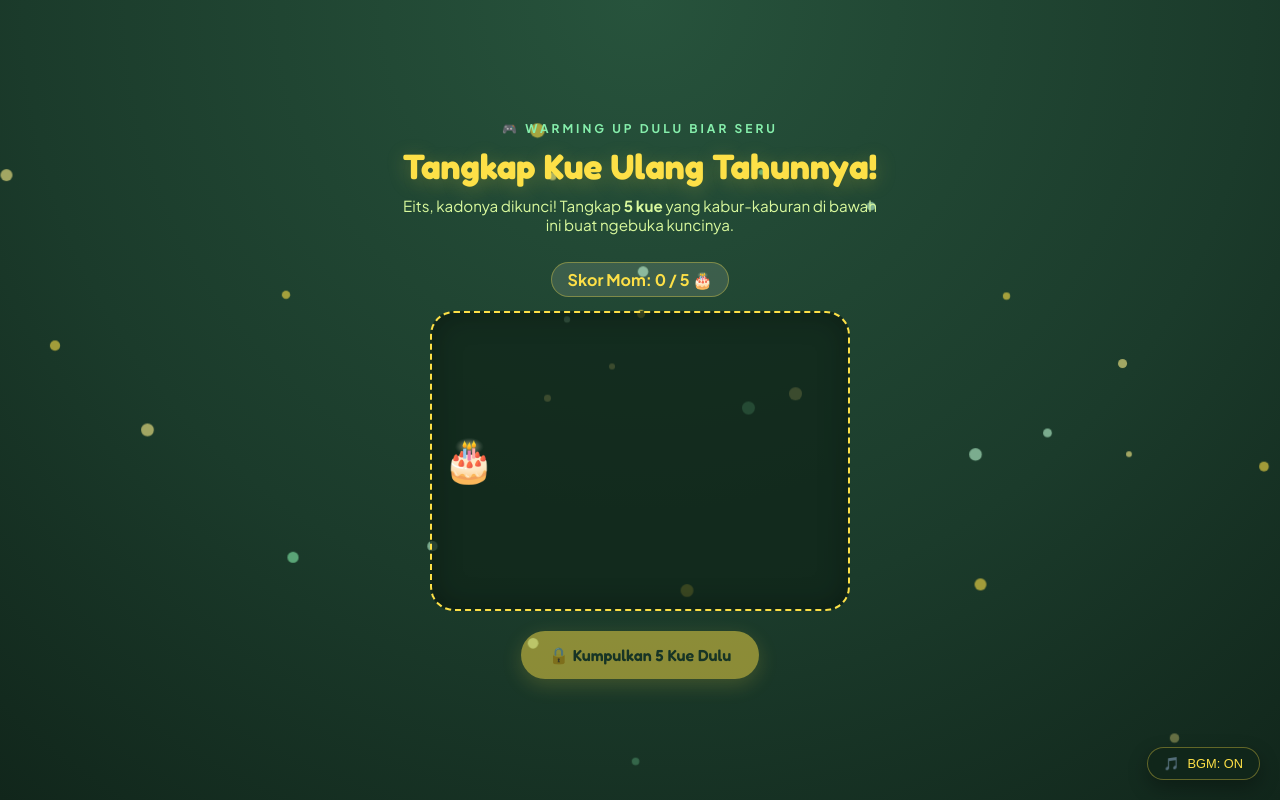
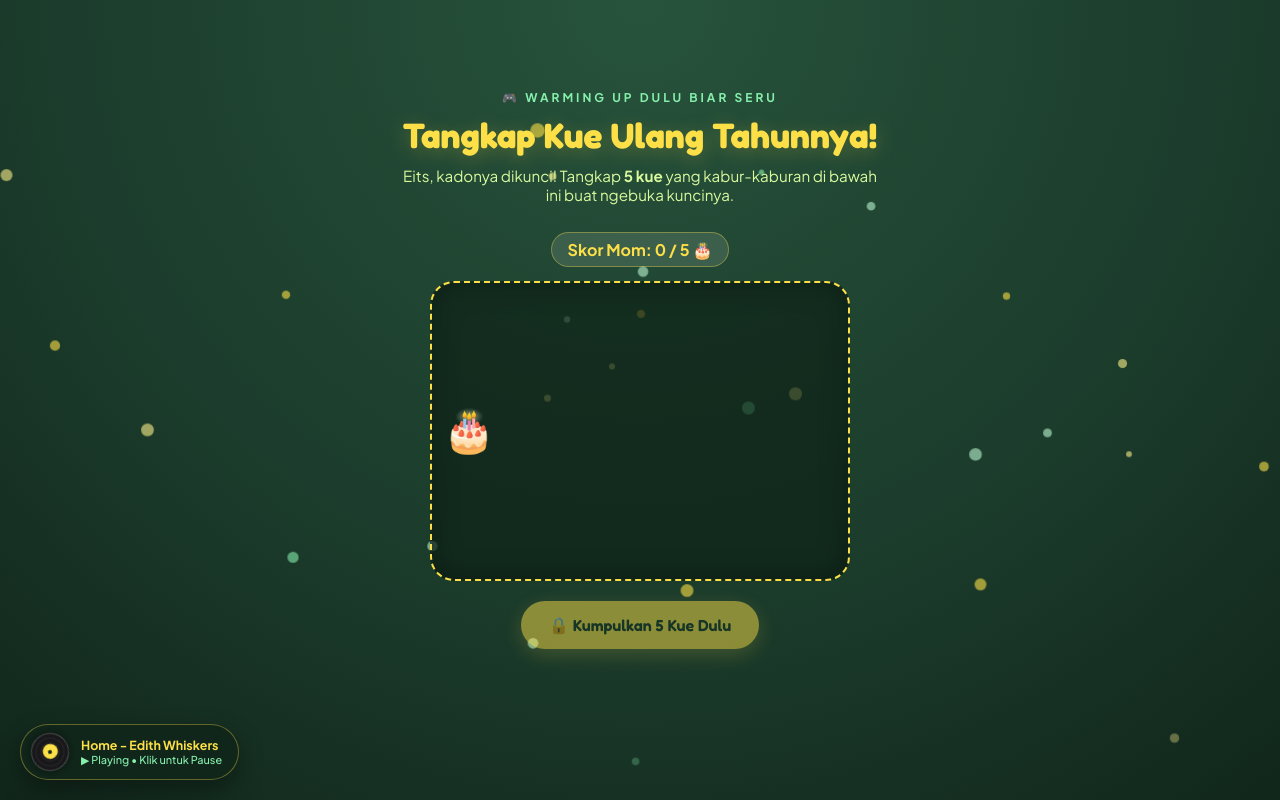
Before and after one commit to danishrifai/happy-birthday-mom, a plain HTML site: page index.html in a window 1280 px wide. Both pictures are taken after a click on the button "🚀 Mulai & Nyalakan Musik". Drawn offline with Linux system fonts and the light colour scheme.

Commit message:
index.html

```diff
--- a/index.html
+++ b/index.html
@@ -60,27 +60,100 @@
       100% { transform: translateY(-10vh) scale(1.2); opacity: 0; }
     }
 
-    /* Music Floating Controller */
-    .music-pill {
+    /* Vinyl Music Widget (Pojok Kiri Bawah) */
+    .vinyl-widget {
       position: fixed;
       bottom: 20px;
-      right: 20px;
+      left: 20px;
       z-index: 100;
-      background: rgba(17, 38, 27, 0.85);
+      background: rgba(17, 38, 27, 0.88);
       border: 1px solid var(--card-border);
-      backdrop-filter: blur(10px);
-      padding: 8px 16px;
+      backdrop-filter: blur(12px);
+      padding: 8px 16px 8px 10px;
       border-radius: 999px;
+      display: none;
+      align-items: center;
+      gap: 12px;
+      cursor: pointer;
+      box-shadow: 0 10px 25px rgba(0, 0, 0, 0.35);
+      transition: transform 0.2s ease, border-color 0.2s ease;
+      max-width: 270px;
+    }
+
+    .vinyl-widget:hover {
+      transform: scale(1.04);
+      border-color: var(--yellow-main);
+    }
+
+    .vinyl-disc {
+      width: 38px;
+      height: 38px;
+      border-radius: 50%;
+      flex-shrink: 0;
+      background: repeating-radial-gradient(
+        circle at center,
+        #18181b 0px,
+        #18181b 3px,
+        #27272a 4px,
+        #18181b 5px
+      );
+      border: 1.5px solid rgba(255, 255, 255, 0.2);
       display: flex;
       align-items: center;
-      gap: 8px;
-      font-size: 0.8rem;
+      justify-content: center;
+      position: relative;
+      box-shadow: 0 0 10px rgba(0, 0, 0, 0.5);
+      animation: spinVinyl 4s linear infinite;
+      animation-play-state: paused;
+    }
+
+    .vinyl-disc.spinning {
+      animation-play-state: running;
+    }
+
+    .vinyl-label {
+      width: 15px;
+      height: 15px;
+      border-radius: 50%;
+      background: var(--yellow-main);
+      display: flex;
+      align-items: center;
+      justify-content: center;
+    }
+
+    .vinyl-hole {
+      width: 4px;
+      height: 4px;
+      border-radius: 50%;
+      background: #11261b;
+    }
+
+    @keyframes spinVinyl {
+      from { transform: rotate(0deg); }
+      to { transform: rotate(360deg); }
+    }
+
+    .track-details {
+      display: flex;
+      flex-direction: column;
+      text-align: left;
+      overflow: hidden;
+    }
+
+    .track-title {
+      font-size: 0.78rem;
+      font-weight: 700;
       color: var(--yellow-main);
-      cursor: pointer;
-      box-shadow: 0 8px 20px rgba(0,0,0,0.3);
-      transition: transform 0.2s;
+      white-space: nowrap;
+      overflow: hidden;
+      text-overflow: ellipsis;
     }
-    .music-pill:hover { transform: scale(1.05); }
+
+    .track-status {
+      font-size: 0.68rem;
+      color: var(--green-accent);
+      font-weight: 500;
+    }
 
     /* Step Container */
     .step {
@@ -91,7 +164,7 @@
       flex-direction: column;
       align-items: center;
       justify-content: center;
-      padding: 24px;
+      padding: 24px 24px 85px 24px;
       text-align: center;
       animation: fadeIn 0.7s ease forwards;
     }
@@ -363,6 +436,7 @@
       color: var(--yellow-main);
       min-height: 75px;
       margin-bottom: 12px;
+      transition: opacity 0.3s ease;
     }
   </style>
 </head>
@@ -371,20 +445,29 @@
   <!-- Background Particles -->
   <div id="particles"></div>
 
-  <!-- Audio Element (Anti-blokir browser karena dipicu klik tombol Start) -->
+  <!-- Audio Element -->
   <audio id="bgMusic" loop preload="auto">
     <source src="assets/bgm.mp3" type="audio/mpeg">
   </audio>
 
-  <button class="music-pill" id="musicToggle" style="display:none;" onclick="toggleMusic()">
-    <span id="musicIcon">🎵</span> <span id="musicLabel">BGM: ON</span>
-  </button>
+  <!-- Vinyl Music Player Widget (Pojok Kiri Bawah) -->
+  <div class="vinyl-widget" id="vinylWidget" onclick="toggleMusic()" title="Klik untuk Play / Pause lagu">
+    <div class="vinyl-disc" id="vinylDisc">
+      <div class="vinyl-label">
+        <div class="vinyl-hole"></div>
+      </div>
+    </div>
+    <div class="track-details">
+      <span class="track-title">Home - Edith Whiskers</span>
+      <span class="track-status" id="musicStatus">▶ Playing • Klik untuk Pause</span>
+    </div>
+  </div>
 
-  <!-- STEP 1: COUNTDOWN & START (TRIGGER AUDIO) -->
+  <!-- STEP 1: COUNTDOWN & START -->
   <section class="step active" id="step1">
     <div class="eyebrow">✨ SPECIAL DAY FOR THE BEST MOM ✨</div>
-    <h1 class="main-title">Faiza's Level Up Day!</h1>
-    <p class="subtitle">Menghitung mundur hari paling seru buat sahabat terbaik sepanjang masa.</p>
+    <h1 class="main-title">Happy Birthday, Mom!</h1>
+    <p class="subtitle">Hitung mundur hari spesial buat sahabat paling the best sepanjang masa.</p>
 
     <div class="countdown-grid">
       <div class="time-box"><span id="days">00</span><small>HARI</small></div>
@@ -417,8 +500,8 @@
 
   <!-- STEP 3: BUKA KADO INTERAKTIF -->
   <section class="step" id="step3">
-    <div class="eyebrow">🎉 YEAY BERHASIL! ADA SESUATU BUAT MOM</div>
-    <h2 class="main-title" style="font-size: 2.3rem;">Kado Spesial Buat Faiza</h2>
+    <div class="eyebrow">🎉 YEAY BERHASIL! ADA SESUATU BUAT LU</div>
+    <h2 class="main-title" style="font-size: 2.3rem;">Kado Spesial Buat Mom</h2>
     <div class="gift-wrapper" onclick="goToStep(4)">
       <div class="gift-emoji">🎁</div>
     </div>
@@ -434,17 +517,17 @@
       <div class="mini-polaroid" style="--rot: -3deg;"><img src="assets/foto3.jpg" alt="Foto 3"></div>
     </div>
     <h1 class="main-title">Happy Birthday, Mom!</h1>
-    <p class="subtitle">Dibuat khusus buat ngerayain bertambahnya umur manusia paling asik dan paling *the best*!</p>
+    <p class="subtitle">Gua bikin web kecil ini khusus buat ngerayain hari ulang tahun lu.</p>
     <button class="btn-primary" onclick="startLetter()">
-      💌 Baca Surat Buat Mom
+      💌 Baca Pesan Dari Gua
     </button>
   </section>
 
   <!-- STEP 5: SURAT PANJANG (EFEK KETIKAN) -->
   <section class="step" id="step5">
-    <h2 class="main-title" style="font-size: 2.2rem; margin-bottom: 18px;">A Note For Mom Faiza</h2>
+    <h2 class="main-title" style="font-size: 2.2rem; margin-bottom: 18px;">A Note For Mom</h2>
     <div class="glass-card">
-      <div class="letter-header">HAPPY BIRTHDAY, MOM FAIZA! 🌻✨</div>
+      <div class="letter-header">HAPPY BIRTHDAY, MOM! 🌻✨</div>
       <div class="typewriter-text" id="letterBox"></div>
     </div>
     <button class="btn-primary" id="toMemoriesBtn" style="display:none;" onclick="goToStep(6)">
@@ -456,7 +539,7 @@
   <section class="step" id="step6">
     <div class="eyebrow">📷 CORE MEMORIES</div>
     <h2 class="main-title" style="font-size: 2.3rem;">Our Random Moments</h2>
-    <p class="subtitle">Kumpulan bukti kekocakan dan serunya punya sahabat kayak Mom.</p>
+    <p class="subtitle">Kumpulan bukti kekocakan dan serunya bertemen sama lu, Mom.</p>
 
     <div class="memories-grid" id="memoriesGrid"></div>
 
@@ -469,7 +552,7 @@
   <section class="step" id="step7">
     <div class="eyebrow">🎥 SPECIAL CLIP</div>
     <h2 class="main-title" style="font-size: 2.3rem;">A Moment For You</h2>
-    <p class="subtitle">Musik latar bakal otomatis mengecil/berhenti pas videonya kamu play ya!</p>
+    <p class="subtitle">Lagu di piringan hitam bakal otomatis berhenti pas videonya lu play (atau bisa lu pause manual di pojok kiri bawah)!</p>
 
     <div class="video-box">
       <video id="specialVideo" controls playsinline>
@@ -486,10 +569,10 @@
   <!-- STEP 8: BIRTHDAY WISHES -->
   <section class="step" id="step8">
     <div class="glass-card" style="text-align: center;">
-      <div class="letter-header" style="text-align: center;">🌻 Birthday Wishes For Faiza 🌻</div>
+      <div class="letter-header" style="text-align: center;">🌻 Birthday Wishes For Mom 🌻</div>
       <p style="line-height: 1.8; font-size: 1rem;">
-        Semoga di usia yang baru ini, Mom Faiza selalu dikelilingi hal-hal baik, rezekinya lancar terus, sehat lahir batin, dan semua rencana besar yang lagi dikejar bisa terwujud satu per satu.<br><br>
-        Makasih udah selalu jadi tempat cerita paling nyaman, paling sabar ngadepin kelakuan randomku, dan selalu ada pas lagi butuh. <em>Stay awesome, stay cheerful, and keep shining, Mom!</em> 💛💚
+        Di hari-hari sebelumnya, sekarang, maupun selanjutnya, gua selalu doain yang terbaik buat lu, Mom. Semoga Tuhan selalu ngejaga lu di mana pun berada, selalu nuntun setiap langkah lu ke arah yang paling tepat, dan ngasih izin supaya semesta selalu memihak ke hidup lu.<br><br>
+        Semoga hari-hari lu ke depan selalu ditemani sama perasaan yang lapang dan ikhlas buat apa pun yang mungkin belum dikasih sekarang, karena gua yakin hal baik pasti dateng di waktu yang pas. Sehat terus, bahagia terus, dan semoga semua hal baik yang lu semogakan segera kejadian satu per satu. 💛💚
       </p>
     </div>
     <button class="btn-primary" onclick="startFinale()">
@@ -500,8 +583,8 @@
   <!-- STEP 9: FINALE ROTATING TEXT -->
   <section class="step" id="step9">
     <div class="eyebrow">🥳 CHEERS TO MANY MORE YEARS!</div>
-    <h1 class="final-headline font-display" id="finaleText">Happy Birthday Mom!</h1>
-    <p class="subtitle">Terima kasih sudah jadi sahabat terbaik di hidupku. Semoga kado kecil ini bikin hari ulang tahunmu makin berkesan!</p>
+    <h1 class="final-headline font-display" id="finaleText">Happy Birthday, Mom! 🎂</h1>
+    <p class="subtitle">Makasih udah jadi sahabat paling the best di hidup gua. Semoga kado kecil ini bikin hari ulang tahun lu makin berkesan!</p>
     <button class="btn-primary" onclick="location.reload()">
       🔄 Ulangi Dari Awal
     </button>
@@ -509,25 +592,24 @@
 
   <script>
     // ==========================================
-    // 1. PENGATURAN YANG BISA KAMU EDIT SENDIRI
+    // 1. PENGATURAN TANGGAL, TEKS & FOTO
     // ==========================================
 
     // Set tanggal ulang tahun Faiza (Format: YYYY-MM-DDTHH:MM:SS)
-    // Jika tanggal sudah lewat / hari ini, countdown otomatis jadi 00:00:00:00
     const TARGET_DATE = new Date("2026-11-25T00:00:00").getTime();
 
-    // Teks Surat (Silakan kamu rapikan / ganti sesuka hati!)
-    const LETTER_CONTENT = `Selamat ulang tahun ya, Mom Faiza! 🎉 Hari ini hari yang spesial banget karena hari ini adalah hari lahirnya salah satu orang paling penting dan paling the best di hidupku.
+    // Teks Surat Final (Versi Gua-Lu)
+    const LETTER_CONTENT = `Happy birthday, Mom! 🎉 Selamat nambah umur (dan berkurang jatah hidupnya, wkwk). Doa terbaik buat lu di umur yang baru ini—semoga sehat terus, lancar rezekinya, dipermudah semua urusannya, dan apa pun yang lagi dikejar bisa kecapai satu per satu.
 
-Makasih banyak udah selalu jadi sahabat yang super suportif, selalu bisa diajak diskusi hal serius maupun hal-hal nggak penting, dan selalu punya energi positif yang nular ke sekitar. Punya temen deket kayak Mom tuh bener-bener sebuah keberuntungan.
+Ke depannya nggak ada yang tahu bakal gimana, tapi semoga lu selalu dikasih hati yang lapang dan lebih tenang ngejalanin semuanya. Kalau kemarin-kemarin banyak capeknya, semoga tahun ini jauh lebih banyak hal-hal baiknya.
 
-Di umur yang baru ini, aku cuma mau doain semoga semua hal baik selalu dateng ke hidup Mom. Semoga sehat selalu, panjang umur, dilancarkan segala urusan kuliah/kerjaannya, dan semua impian yang lagi Mom kejar bisa kecapai satu per satu.
+Tetap jadi diri sendiri aja. Nggak usah terlalu dengerin omongan orang yang nggak penting atau ngebandingin diri sama orang lain, soalnya tiap orang punya jalannya masing-masing. Lu udah keren banget bisa bertahan sampai titik ini, jadi jangan lupa buat apresiasi diri sendiri dan tetap banyak senyum.
 
-Tetap jadi Mom Faiza yang asik, baik hati, dan ceria kayak sekarang ya. Jangan pernah sungkan cerita atau minta tolong apa pun kalau lagi butuh temen!
+Makasih banyak udah mau bertemen sama gua selama ini, udah selalu ada dan ngebela pas lagi susah maupun senang. Semoga kita best friend till Hannah wkwk.
 
-Sekali lagi, happy level up day, Bestie! 🌻💚`;
+Maaf cuma bisa ngasih kado kecil lewat web ini, tapi semoga cukup bikin hari ini lebih berkesan. Tetap jadi Mom yang gua kenal, dan jangan sampai lupa sama gua. Sekali lagi, selamat ulang tahun, Mom!`;
 
-    // Daftar 8 Foto & Caption Lucu di Galeri
+    // Daftar 8 Foto & Caption di Galeri (Bisa lu edit caption-nya)
     const GALLERY_ITEMS = [
       { src: "assets/foto1.jpg", caption: "Partner kulineran #1 🍜" },
       { src: "assets/foto2.jpg", caption: "Edisi sok candid 😎" },
@@ -536,7 +618,7 @@ Sekali lagi, happy level up day, Bestie! 🌻💚`;
       { src: "assets/foto5.jpg", caption: "Momen random favorit 📸" },
       { src: "assets/foto6.jpg", caption: "Always got your back 💛" },
       { src: "assets/foto7.jpg", caption: "Vibes paling positif 🌿" },
-      { src: "assets/foto8.jpg", caption: "Cheers to more memories! 🥂" }
+      { src: "assets/foto8.jpg", caption: "Best friend till Hannah! 🥂" }
     ];
 
     // ==========================================
@@ -583,25 +665,35 @@ Sekali lagi, happy level up day, Bestie! 🌻💚`;
     updateCountdown();
 
     // ==========================================
-    // 3. SISTEM MUSIK ANTI BLOKIR + AUTO PAUSE VIDEO
+    // 3. SISTEM MUSIK PIRINGAN HITAM + AUTO PAUSE VIDEO
     // ==========================================
     const bgMusic = document.getElementById('bgMusic');
-    const musicToggle = document.getElementById('musicToggle');
-    const musicLabel = document.getElementById('musicLabel');
+    const vinylWidget = document.getElementById('vinylWidget');
+    const vinylDisc = document.getElementById('vinylDisc');
+    const musicStatus = document.getElementById('musicStatus');
     const specialVideo = document.getElementById('specialVideo');
-    let isMusicPlaying = false;
+    let userWantsMusic = false;
+
+    function updateVinylUI(isPlaying, customLabel) {
+      if (isPlaying) {
+        vinylDisc.classList.add('spinning');
+        musicStatus.innerText = customLabel || '▶ Playing • Klik untuk Pause';
+      } else {
+        vinylDisc.classList.remove('spinning');
+        musicStatus.innerText = customLabel || '⏸ Paused • Klik untuk Play';
+      }
+    }
 
     function startExperience() {
-      // Langsung play audio karena dipicu interaksi klik user langsung!
       bgMusic.volume = 0.65;
+      vinylWidget.style.display = 'flex';
       bgMusic.play().then(() => {
-        isMusicPlaying = true;
-        musicToggle.style.display = 'flex';
-        musicLabel.innerText = 'BGM: ON';
+        userWantsMusic = true;
+        updateVinylUI(true);
       }).catch(err => {
         console.log("Audio file belum ditemukan atau diblokir:", err);
-        musicToggle.style.display = 'flex';
-        musicLabel.innerText = 'BGM: OFF';
+        userWantsMusic = false;
+        updateVinylUI(false);
       });
 
       goToStep(2);
@@ -611,27 +703,26 @@ Sekali lagi, happy level up day, Bestie! 🌻💚`;
     function toggleMusic() {
       if (bgMusic.paused) {
         bgMusic.play();
-        isMusicPlaying = true;
-        musicLabel.innerText = 'BGM: ON';
+        userWantsMusic = true;
+        updateVinylUI(true);
       } else {
         bgMusic.pause();
-        isMusicPlaying = false;
-        musicLabel.innerText = 'BGM: OFF';
+        userWantsMusic = false;
+        updateVinylUI(false);
       }
     }
 
-    // Otomatis pause BGM saat video diputar, dan lanjut lagi saat video selesai/di-pause
     specialVideo.addEventListener('play', () => {
       if (!bgMusic.paused) {
         bgMusic.pause();
-        musicLabel.innerText = 'BGM: PAUSED (VIDEO)';
+        updateVinylUI(false, '⏸ Paused (Video diputar)');
       }
     });
 
     specialVideo.addEventListener('pause', () => {
-      if (isMusicPlaying && bgMusic.paused) {
+      if (userWantsMusic && bgMusic.paused) {
         bgMusic.play();
-        musicLabel.innerText = 'BGM: ON';
+        updateVinylUI(true);
       }
     });
 
@@ -658,7 +749,6 @@ Sekali lagi, happy level up day, Bestie! 🌻💚`;
       cakeTarget.style.top = `${randY}px`;
     }
 
-    // Kue otomatis kabur tiap 1.1 detik biar agak ngeselin tapi seru
     cakeInterval = setInterval(() => {
       if (document.getElementById('step2').classList.contains('active') && score < 5) {
         moveCake();
@@ -688,7 +778,7 @@ Sekali lagi, happy level up day, Bestie! 🌻💚`;
       const box = document.getElementById('letterBox');
       box.innerHTML = "";
       let i = 0;
-      const speed = 22; // kecepatan ketik (ms)
+      const speed = 22;
 
       function typeWriter() {
         if (i < LETTER_CONTENT.length) {
@@ -702,7 +792,6 @@ Sekali lagi, happy level up day, Bestie! 🌻💚`;
       typeWriter();
     }
 
-    // Render Galeri Polaroid
     const memoriesGrid = document.getElementById('memoriesGrid');
     const rotations = [-4, 3, -2, 4, 2, -3, 3, -2];
     GALLERY_ITEMS.forEach((item, idx) => {
@@ -721,10 +810,10 @@ Sekali lagi, happy level up day, Bestie! 🌻💚`;
     function startFinale() {
       goToStep(9);
       const phrases = [
-        "Happy Birthday, Mom Faiza! 🎂",
+        "Happy Birthday, Mom! 🎂",
         "The Best Friend Ever! 🌟",
-        "Stay Cheerful & Awesome! 🌻",
-        "Always Got Your Back! 💚💛"
+        "Best Friend Till Hannah! 😂",
+        "Stay Cheerful & Awesome! 🌻"
       ];
       let pIdx = 0;
       const finaleEl = document.getElementById('finaleText');
```
